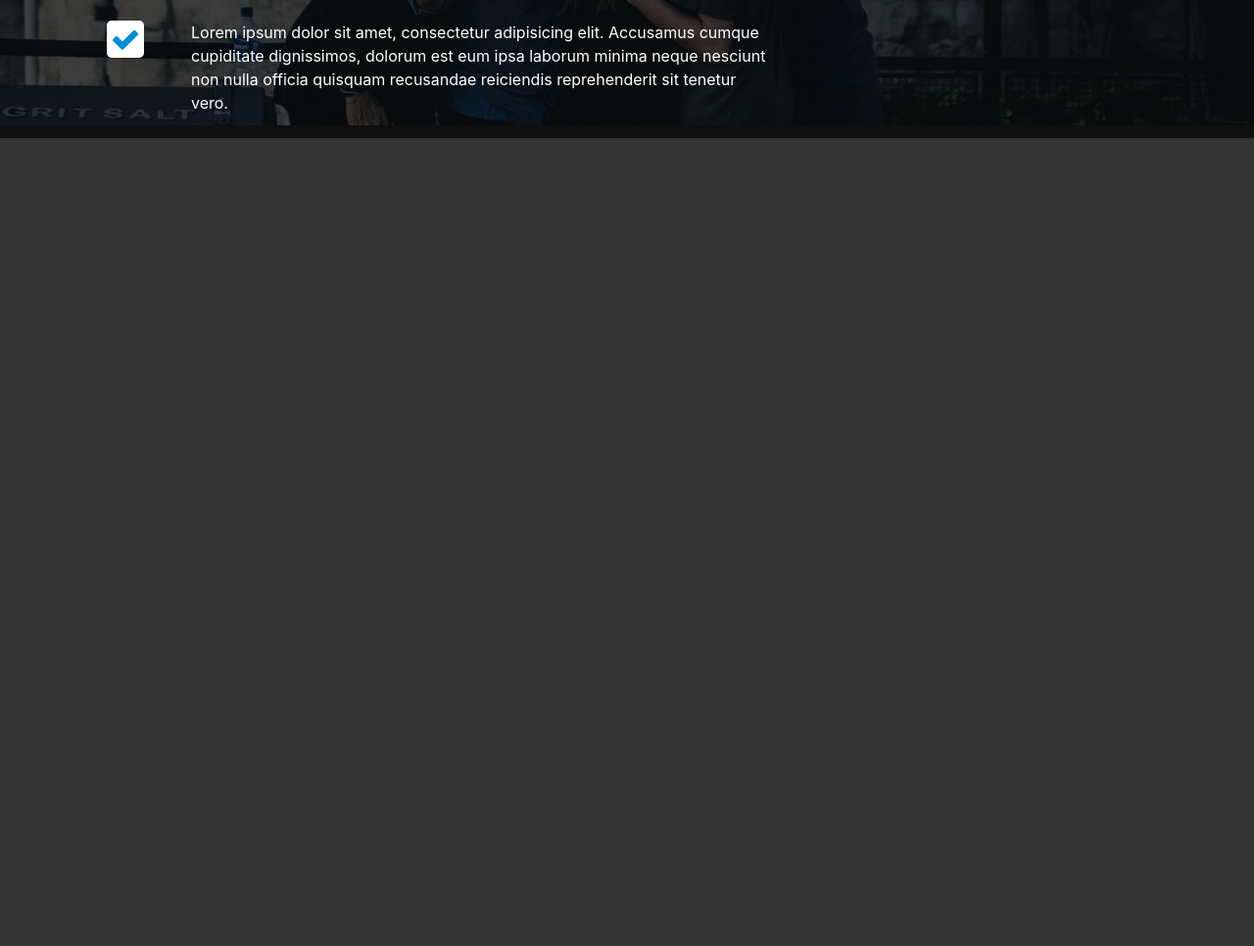
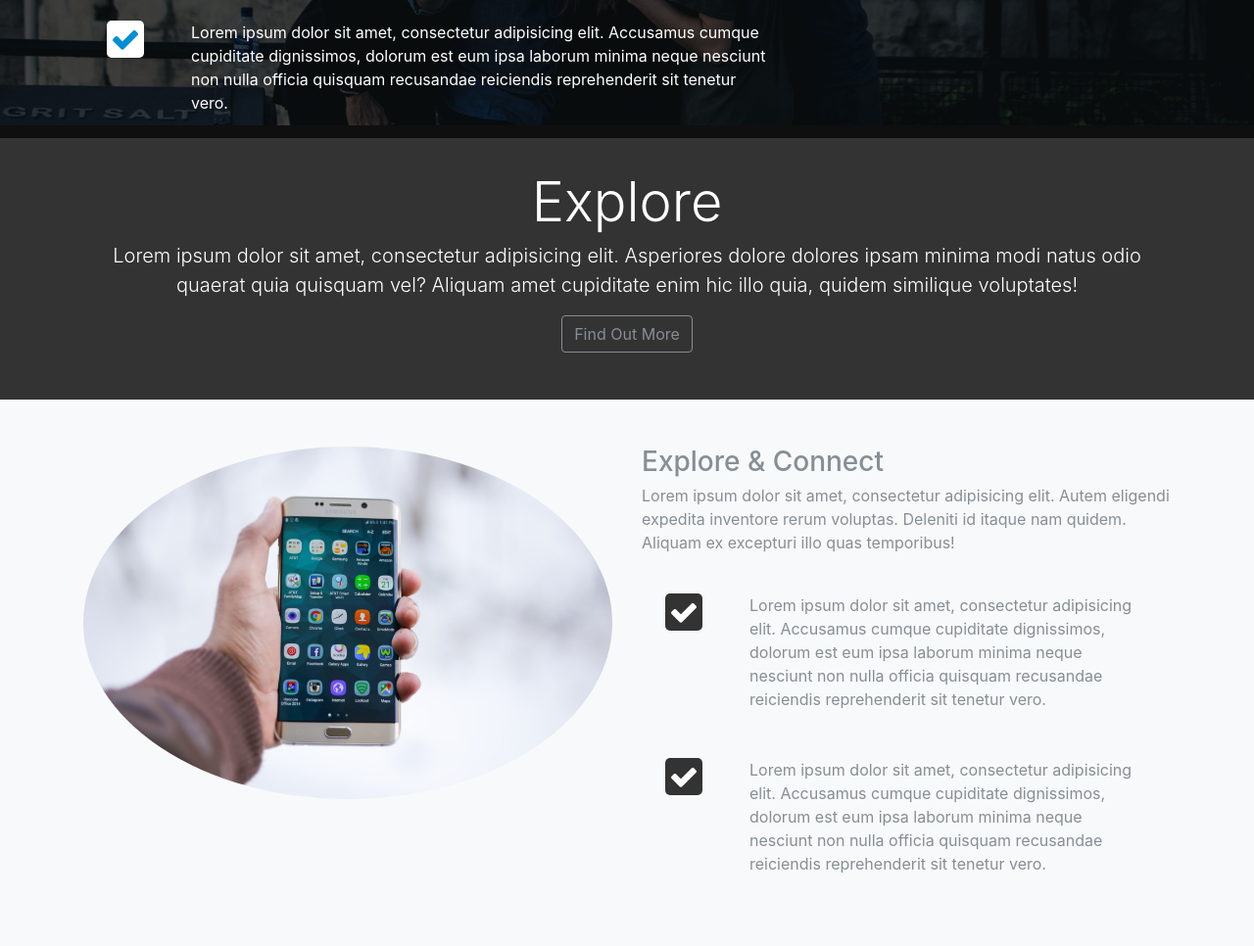
Before and after one commit to zsw12abc/Looplap-Social, a website: page src/index.html in a window 1280 px wide. Shown: the part 572-1538 px from the top of the page at 98% size. Before the commit the page ends 800 px from the top, so only its background shows below. Drawn offline with Linux system fonts and the light colour scheme.

Commit message:
Explore Section Area

```diff
--- a/src/index.html
+++ b/src/index.html
@@ -42,6 +42,7 @@
         <div class="home-inner">
             <div class="container">
                 <div class="row">
+                    <!--Home Title & List -->
                     <div class="col-lg-8 d-none d-lg-block">
                         <h1 class="display-4">Build <strong>social profiles</strong> and gain revenue and <strong>profiles</strong>
                         </h1>
@@ -76,6 +77,7 @@
                             </div>
                         </div>
                     </div>
+                    <!--Home Form -->
                     <div class="col-lg-4">
                         <div class="card bg-primary text-center card-form">
                             <div class="card-body">
@@ -106,6 +108,61 @@
         </div>
     </div>
 </header>
+
+<!--EXPLORE HEAD-->
+<section id="explore-head-section">
+    <div class="container">
+        <div class="row">
+            <div class="col text-center">
+                <div class="py-5">
+                    <h1 class="display-4">Explore</h1>
+                    <p class="lead">Lorem ipsum dolor sit amet, consectetur adipisicing elit. Asperiores dolore dolores
+                        ipsam minima modi natus odio quaerat quia quisquam vel? Aliquam amet cupiditate enim hic illo
+                        quia, quidem similique voluptates!</p>
+                    <a href="#" class="btn btn-outline-secondary">Find Out More</a>
+                </div>
+            </div>
+        </div>
+    </div>
+</section>
+
+<!--EXPLORE SECTION-->
+<section id="explore-section" class="bg-light text-muted py-5">
+    <div class="container">
+        <div class="row">
+            <div class="col-md-6">
+                <img src="img/explore-section1.jpg" alt="" class="img-fluid mb-3 rounded-circle">
+            </div>
+            <div class="col-md-6">
+                <h3>Explore & Connect</h3>
+                <p>Lorem ipsum dolor sit amet, consectetur adipisicing elit. Autem eligendi expedita inventore rerum
+                    voluptas. Deleniti id itaque nam quidem. Aliquam ex excepturi illo quas temporibus!</p>
+                <div class="d-flex flex-row">
+                    <div class="p-4 align-self-start">
+                        <i class="fa fa-check"></i>
+                    </div>
+                    <div class="p-4 align-self-end">
+                        Lorem ipsum dolor sit amet, consectetur adipisicing elit. Accusamus cumque cupiditate
+                        dignissimos, dolorum est eum ipsa laborum minima neque nesciunt non nulla officia
+                        quisquam recusandae reiciendis reprehenderit sit tenetur vero.
+                    </div>
+                </div>
+                <div class="d-flex flex-row">
+                    <div class="p-4 align-self-start">
+                        <i class="fa fa-check"></i>
+                    </div>
+                    <div class="p-4 align-self-end">
+                        Lorem ipsum dolor sit amet, consectetur adipisicing elit. Accusamus cumque cupiditate
+                        dignissimos, dolorum est eum ipsa laborum minima neque nesciunt non nulla officia
+                        quisquam recusandae reiciendis reprehenderit sit tenetur vero.
+                    </div>
+                </div>
+            </div>
+        </div>
+    </div>
+</section>
+
+
 <script src="js/jquery.min.js"></script>
 <script src="js/popper.min.js"></script>
 <script src="js/bootstrap.min.js"></script>
--- a/src/scss/style.scss
+++ b/src/scss/style.scss
@@ -2,7 +2,7 @@ $bg-color: #333;
 $font-color: #fff;
 $primary-color: #008ed6;
 $dark-overlay: rgba(0, 0, 0, 0.7);
-$font-size: 30px;
+$icon-size: 30px;
 
 body {
   background: $bg-color;
@@ -15,7 +15,7 @@ body {
 }
 
 #home-section {
-  background: url("../img/people-mother-family-father.jpg") no-repeat;
+  background: url("../img/home.jpg") no-repeat;
   background-size: cover;
   background-attachment: fixed;
   min-height: 700px;
@@ -42,6 +42,16 @@ body {
     background: white;
     padding: 4px;
     border-radius: 5px;
-    font-size: $font-size;
+    font-size: $icon-size;
   }
 }
+
+#explore-section {
+  .fa {
+    color: white;
+    background: #333;
+    padding: 4px;
+    border-radius: 5px;
+    font-size: $icon-size;
+  }
+}
```
Also changed, not shown: src/css/style.css, src/img/explore-section1.jpg (added), src/img/home.jpg (renamed from src/img/people-mother-family-father.jpg).
